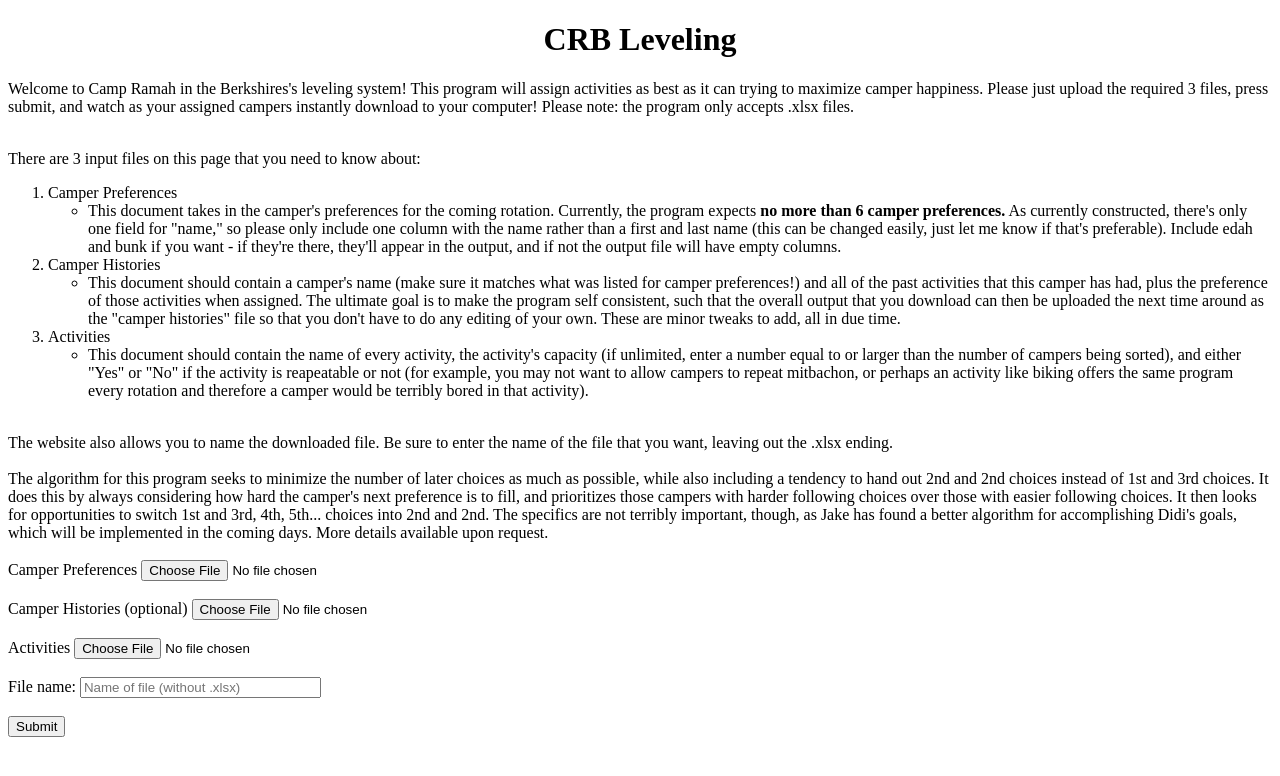
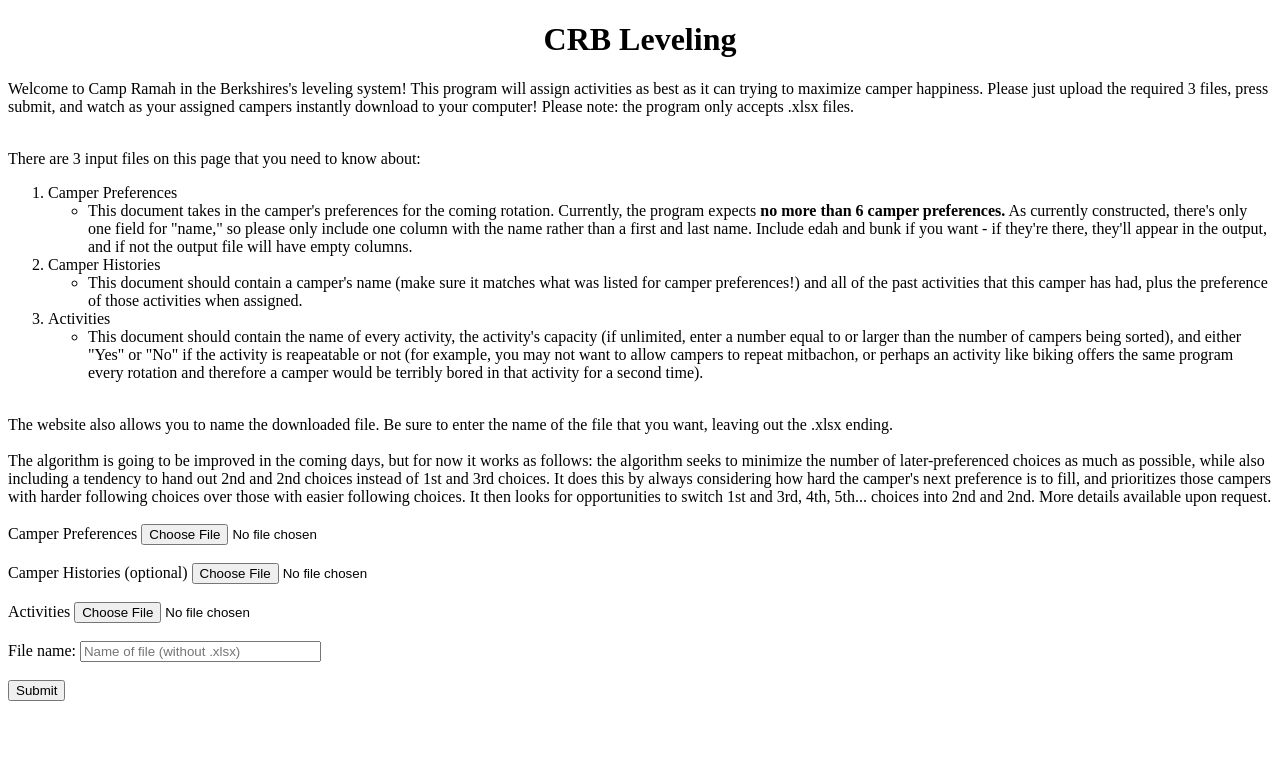
Before and after one commit to twins111197/leveling, a Flask app: page / in a window 1280 px wide. Shown: the top 776 px of the page. Run offline with Flask 2, Linux system fonts and the light colour scheme.

Commit message:
Edit index page to reflect more polished state

```diff
--- a/templates/index.html
+++ b/templates/index.html
@@ -14,26 +14,26 @@
     <li>Camper Preferences</li>
       <ul>
         <li>
-          This document takes in the camper's preferences for the coming rotation. Currently, the program expects <b>no more than 6 camper preferences.</b> As currently constructed, there's only one field for "name," so please only include one column with the name rather than a first and last name (this can be changed easily, just let me know if that's preferable). Include edah and bunk if you want - if they're there, they'll appear in the output, and if not the output file will have empty columns.
+          This document takes in the camper's preferences for the coming rotation. Currently, the program expects <b>no more than 6 camper preferences.</b> As currently constructed, there's only one field for "name," so please only include one column with the name rather than a first and last name. Include edah and bunk if you want - if they're there, they'll appear in the output, and if not the output file will have empty columns.
         </li>
       </ul>
     <li>Camper Histories</li>
       <ul>
         <li>
-          This document should contain a camper's name (make sure it matches what was listed for camper preferences!) and all of the past activities that this camper has had, plus the preference of those activities when assigned. The ultimate goal is to make the program self consistent, such that the overall output that you download can then be uploaded the next time around as the "camper histories" file so that you don't have to do any editing of your own. These are minor tweaks to add, all in due time.
+          This document should contain a camper's name (make sure it matches what was listed for camper preferences!) and all of the past activities that this camper has had, plus the preference of those activities when assigned.
         </li>
       </ul>
     <li>Activities</li>
       <ul>
         <li>
-          This document should contain the name of every activity, the activity's capacity (if unlimited, enter a number equal to or larger than the number of campers being sorted), and either "Yes" or "No" if the activity is reapeatable or not (for example, you may not want to allow campers to repeat mitbachon, or perhaps an activity like biking offers the same program every rotation and therefore a camper would be terribly bored in that activity).
+          This document should contain the name of every activity, the activity's capacity (if unlimited, enter a number equal to or larger than the number of campers being sorted), and either "Yes" or "No" if the activity is reapeatable or not (for example, you may not want to allow campers to repeat mitbachon, or perhaps an activity like biking offers the same program every rotation and therefore a camper would be terribly bored in that activity for a second time).
         </li>
       </ul>
   </ol>
   <br />
   The website also allows you to name the downloaded file. Be sure to enter the name of the file that you want, leaving out the .xlsx ending. <br /><br />
 
-  The algorithm for this program seeks to minimize the number of later choices as much as possible, while also including a tendency to hand out 2nd and 2nd choices instead of 1st and 3rd choices. It does this by always considering how hard the camper's next preference is to fill, and prioritizes those campers with harder following choices over those with easier following choices. It then looks for opportunities to switch 1st and 3rd, 4th, 5th... choices into 2nd and 2nd. The specifics are not terribly important, though, as Jake has found a better algorithm for accomplishing Didi's goals, which will be implemented in the coming days. More details available upon request.
+  The algorithm is going to be improved in the coming days, but for now it works as follows: the algorithm seeks to minimize the number of later-preferenced choices as much as possible, while also including a tendency to hand out 2nd and 2nd choices instead of 1st and 3rd choices. It does this by always considering how hard the camper's next preference is to fill, and prioritizes those campers with harder following choices over those with easier following choices. It then looks for opportunities to switch 1st and 3rd, 4th, 5th... choices into 2nd and 2nd. More details available upon request.
 
 </body>
 <br>
```
